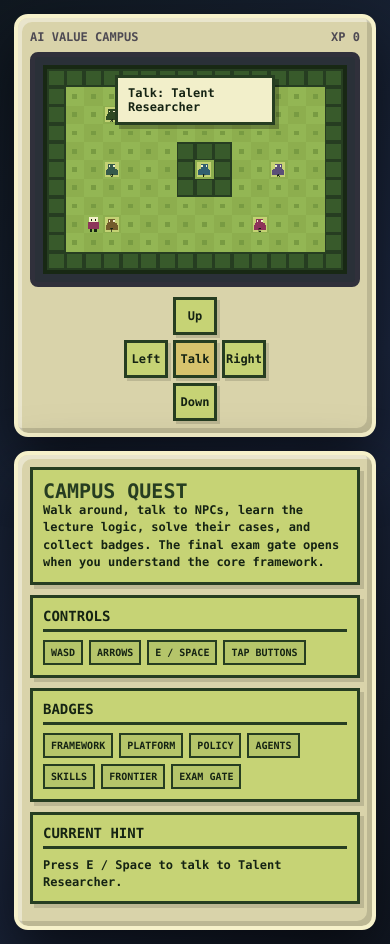
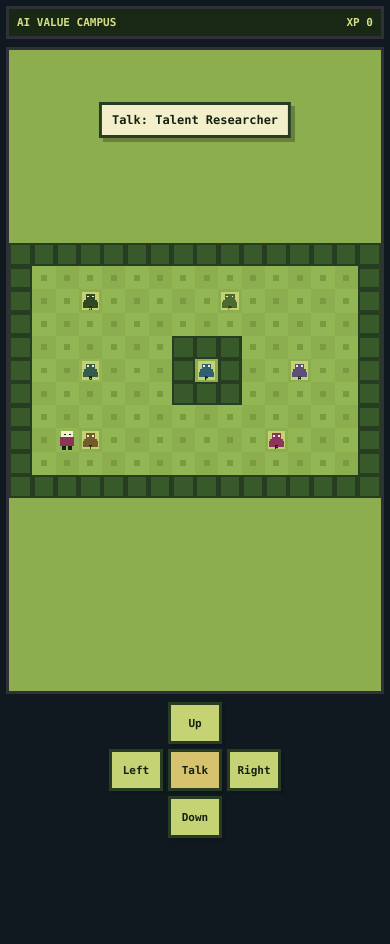
Before and after one commit to pacificmeister/ai-value-campus, a plain HTML site: page index.html in a window 390 px wide. After the commit the page ends 844 px from the top, so only its background shows below. Drawn offline with Linux system fonts and the light colour scheme.

Commit message:
Make campus game fullscreen

```diff
--- a/index.html
+++ b/index.html
@@ -19,70 +19,100 @@
     }
 
     * { box-sizing: border-box; }
+    html {
+      height: 100%;
+    }
+
     body {
       margin: 0;
-      min-height: 100vh;
+      min-height: 100%;
+      min-height: 100dvh;
       display: grid;
-      place-items: center;
+      place-items: stretch;
       background:
         linear-gradient(135deg, #101820, #1c2740 55%, #111722),
         #101820;
       color: var(--ink);
       font-family: ui-monospace, SFMono-Regular, Menlo, Consolas, monospace;
-      padding: 14px;
+      padding: 0;
+      overflow: hidden;
     }
 
     .wrap {
-      width: min(980px, 100%);
+      width: 100vw;
+      height: 100vh;
+      height: 100dvh;
       display: grid;
-      grid-template-columns: minmax(320px, 640px) minmax(250px, 320px);
-      gap: 14px;
-      align-items: start;
+      grid-template-columns: minmax(0, 1fr) minmax(250px, 320px);
+      gap: 0;
+      align-items: stretch;
+      min-height: 0;
     }
 
     .game, .side {
       background: #d9d3aa;
-      border: 4px solid #f6f1ca;
-      border-radius: 14px;
       padding: 12px;
-      box-shadow: 0 24px 60px #0009, inset -5px -5px 0 #0002, inset 4px 4px 0 #fff6;
+    }
+
+    .game {
+      display: grid;
+      grid-template-rows: auto minmax(0, 1fr) auto;
+      gap: 8px;
+      min-width: 0;
+      min-height: 0;
+      background: #101820;
+    }
+
+    .side {
+      border-left: 4px solid #30303b;
+      overflow: auto;
     }
 
     .topbar {
       display: flex;
       justify-content: space-between;
       gap: 10px;
-      color: #4e4a53;
+      color: var(--light);
       font-size: 12px;
       font-weight: 900;
       text-transform: uppercase;
-      margin-bottom: 8px;
+      margin-bottom: 0;
+      background: #182814;
+      border: 3px solid #30303b;
+      padding: 8px 10px;
     }
 
     .viewport {
       position: relative;
-      background: #2a3038;
-      border: 5px solid #30303b;
-      border-radius: 8px;
-      padding: 8px;
+      display: grid;
+      place-items: center;
+      min-width: 0;
+      min-height: 0;
+      background: var(--screen);
+      border: 3px solid #30303b;
+      border-radius: 0;
+      padding: 0;
       overflow: hidden;
     }
 
     canvas {
       display: block;
       width: 100%;
-      aspect-ratio: 16 / 11;
+      height: 100%;
+      object-fit: contain;
       image-rendering: pixelated;
       background: var(--screen);
-      border: 4px solid #182814;
+      border: 0;
     }
 
     .dialog {
       position: absolute;
-      left: 18px;
-      right: 18px;
-      bottom: 18px;
+      left: clamp(8px, 2vw, 18px);
+      right: clamp(8px, 2vw, 18px);
+      bottom: clamp(8px, 2vw, 18px);
       min-height: 116px;
+      max-height: min(56vh, 260px);
+      overflow: auto;
       background: var(--paper);
       border: 4px solid var(--dark);
       padding: 10px;
@@ -186,7 +216,8 @@
       grid-template-rows: repeat(3, 38px);
       gap: 5px;
       justify-content: center;
-      margin-top: 10px;
+      margin-top: 0;
+      touch-action: manipulation;
     }
 
     .controls button {
@@ -217,9 +248,43 @@
     .toast.show { display: block; }
 
     @media (max-width: 820px) {
-      body { place-items: start center; }
-      .wrap { grid-template-columns: 1fr; }
-      .side { order: 2; }
+      body { overflow: hidden; }
+      .wrap {
+        grid-template-columns: 1fr;
+        grid-template-rows: minmax(0, 1fr);
+      }
+      .game {
+        padding: 6px;
+        grid-template-rows: auto minmax(0, 1fr) auto;
+      }
+      .topbar {
+        font-size: 11px;
+        padding: 7px 8px;
+      }
+      .side {
+        display: none;
+      }
+      .controls {
+        grid-template-columns: repeat(3, 54px);
+        grid-template-rows: repeat(3, 42px);
+      }
+      .controls button {
+        font-size: 11px;
+      }
+      .dialog {
+        max-height: 48dvh;
+      }
+      .text {
+        font-size: 12px;
+      }
+    }
+
+    @media (max-width: 520px) {
+      .toast {
+        top: 52px;
+        width: max-content;
+        max-width: calc(100vw - 20px);
+      }
     }
   </style>
 </head>
```
